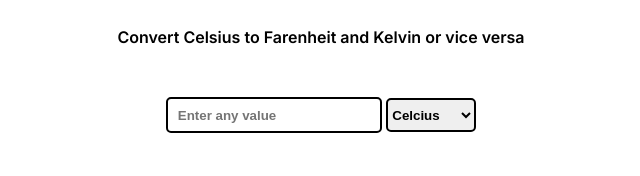
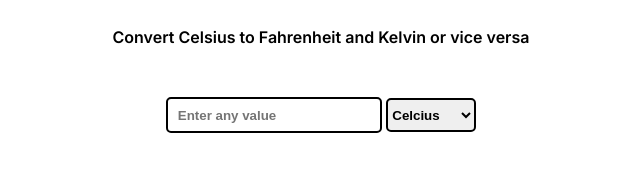
Before and after one commit to maaaz15/temperature-converter, a plain HTML site: page index.html in a window 1280 px wide. Shown: the part 192-368 px from the top of the page, 319-959 px from the left. Drawn offline with Linux system fonts and the light colour scheme.

```diff
--- a/index.html
+++ b/index.html
@@ -9,7 +9,7 @@
 <body>
     <div class="container">
         <h1>Temperature Converter</h1>
-        <p class="desc">Convert Celsius to Farenheit and Kelvin or vice versa</p>
+        <p class="desc">Convert Celsius to Fahrenheit and Kelvin or vice versa</p>
         <form>
             <p class="inputfield">
                 <input type="text" id="temp" placeholder="Enter any value">
```
